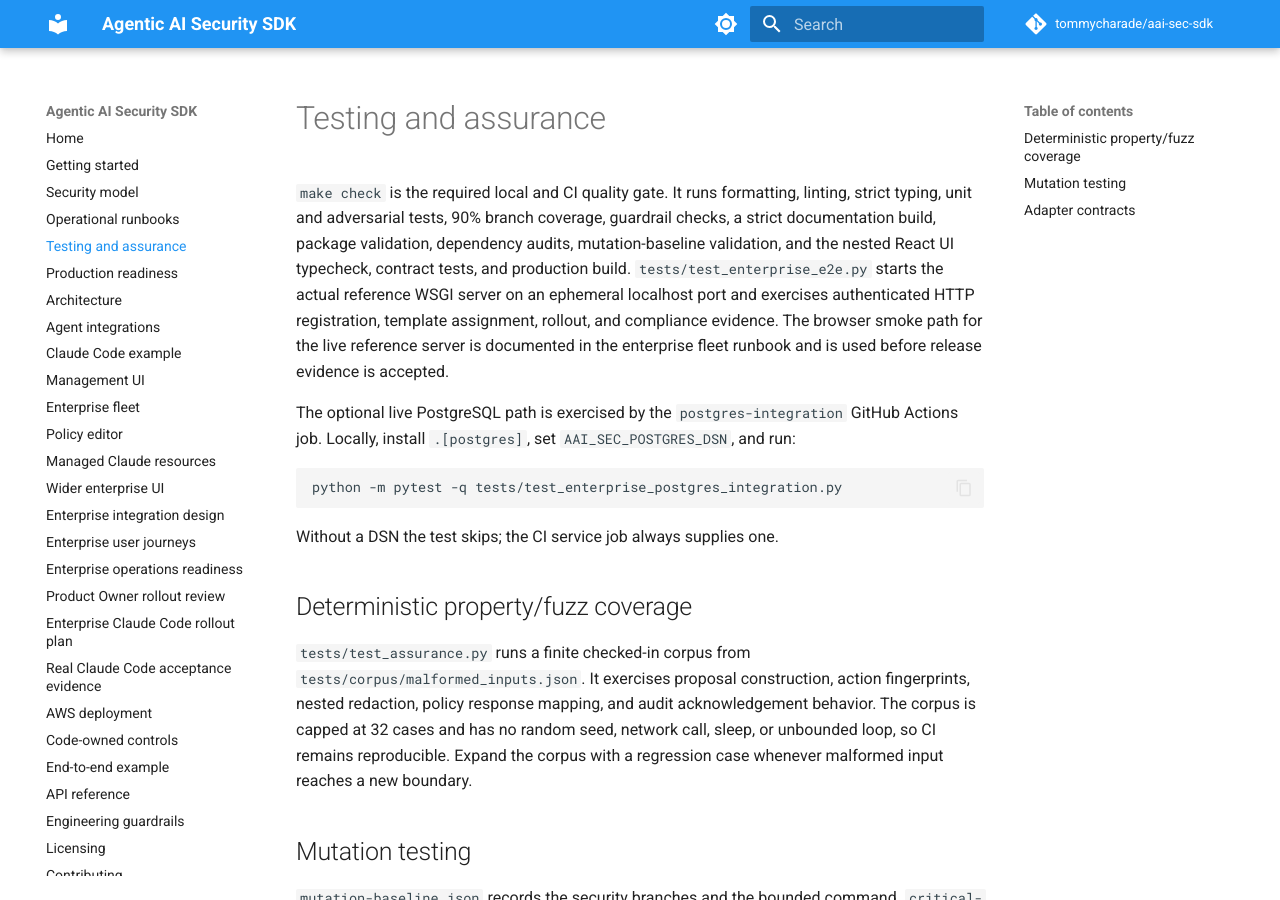
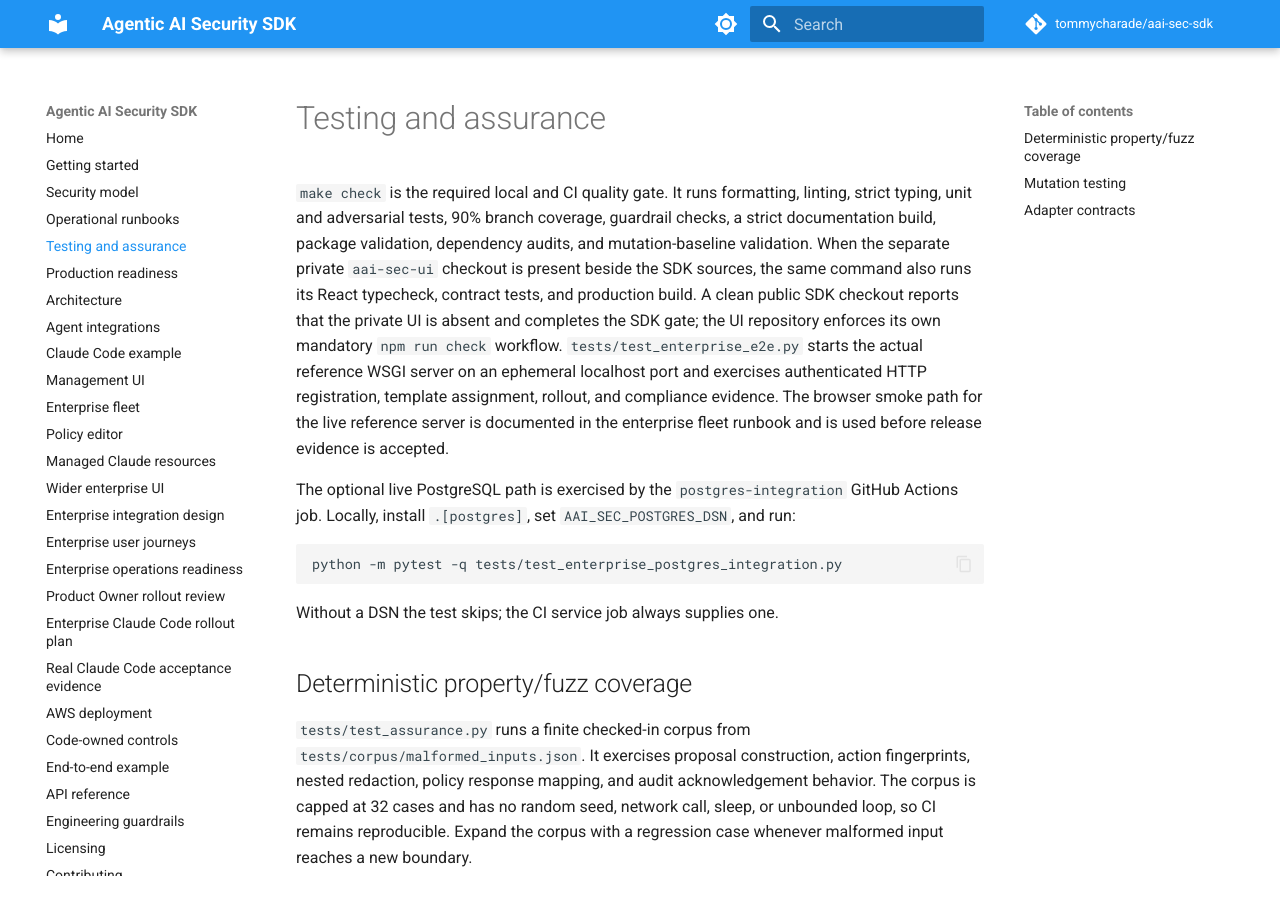
Before and after one commit to tommycharade/aai-sec-sdk, an MkDocs documentation site: the page built from docs/testing.md, in a window 1280 px wide and 900 px high. Built offline with MkDocs 1.6.1 and Material for MkDocs 9.7.7, drawn with Linux system fonts in a browser that asks for light colours; comment, search, counter and statistics services are not loaded.

Commit message:
Separate public SDK and private UI gates

```diff
--- a/docs/testing.md
+++ b/docs/testing.md
@@ -3,8 +3,12 @@
 `make check` is the required local and CI quality gate. It runs formatting,
 linting, strict typing, unit and adversarial tests, 90% branch coverage,
 guardrail checks, a strict documentation build, package validation, dependency
-audits, mutation-baseline validation, and the nested React UI typecheck,
-contract tests, and production build. `tests/test_enterprise_e2e.py` starts the
+audits, and mutation-baseline validation. When the separate private
+`aai-sec-ui` checkout is present beside the SDK sources, the same command also
+runs its React typecheck, contract tests, and production build. A clean public
+SDK checkout reports that the private UI is absent and completes the SDK gate;
+the UI repository enforces its own mandatory `npm run check` workflow.
+`tests/test_enterprise_e2e.py` starts the
 actual reference WSGI server on an ephemeral localhost port and exercises
 authenticated HTTP registration, template assignment, rollout, and compliance
 evidence. The browser smoke path for the live
```
Also changed, not shown: CHANGELOG.md (+2 -1 lines), 1 other file.
